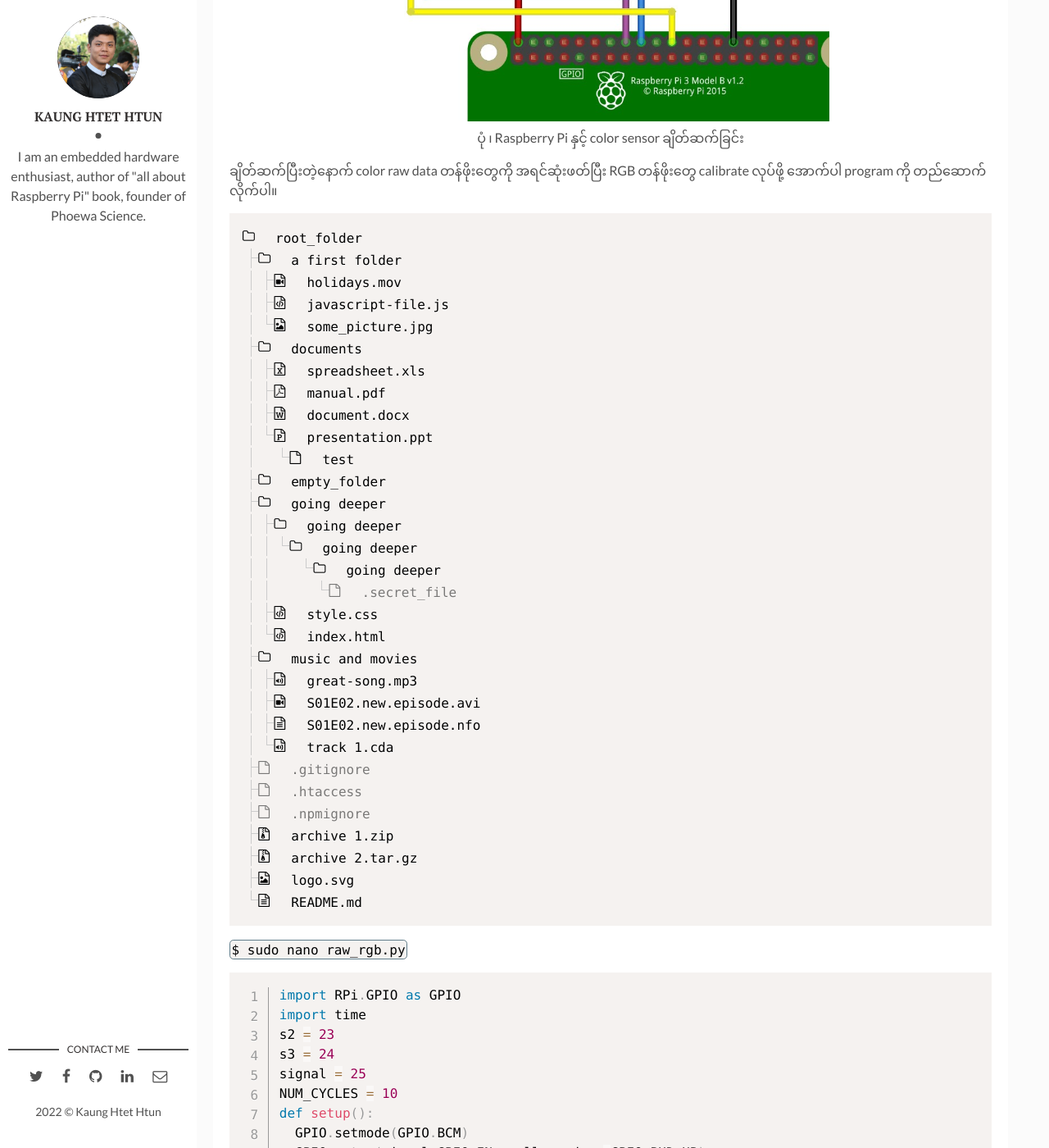
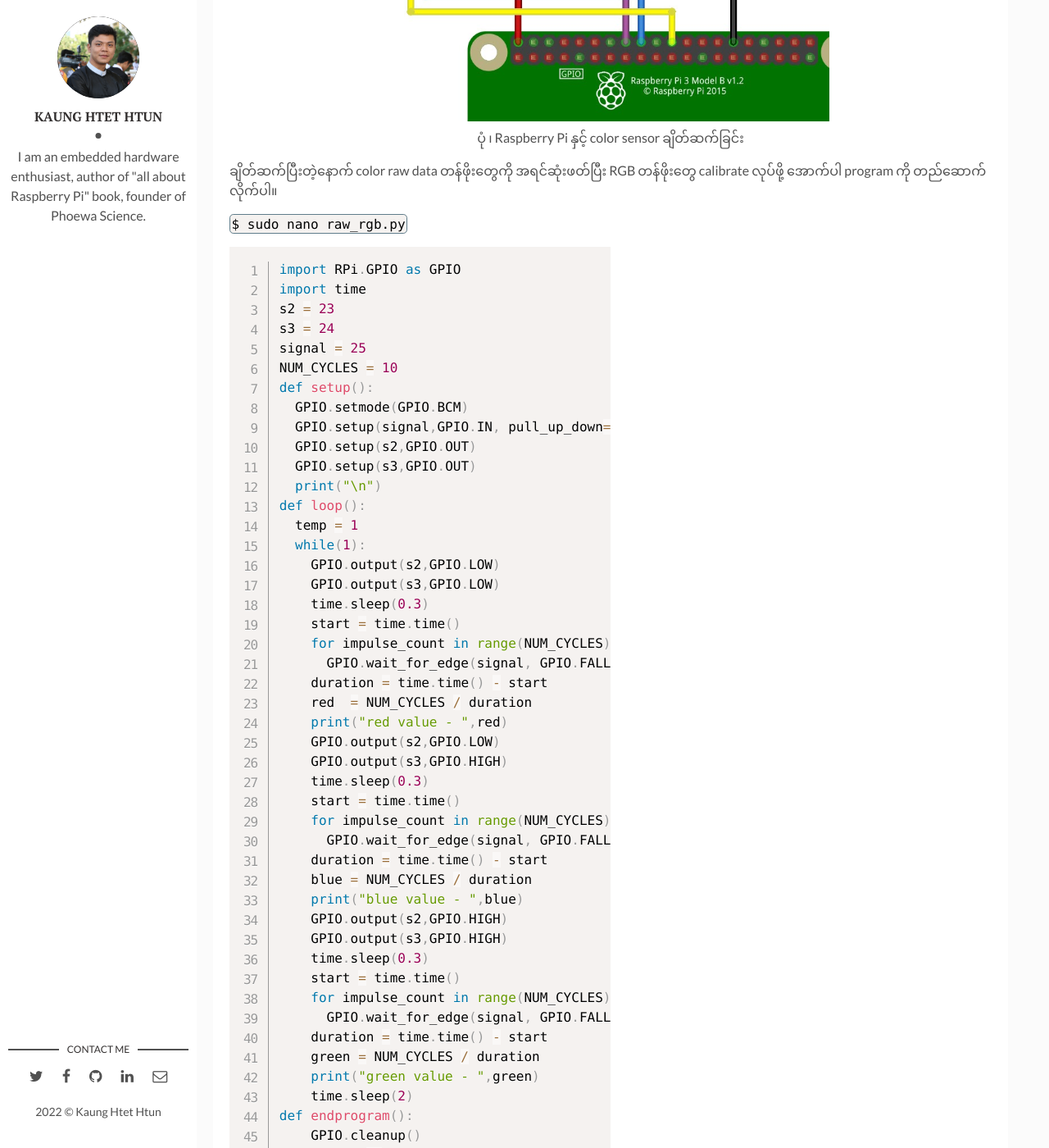
Before and after one commit to kogyikaunghtet/kogyikaunghtet.github.io, a Jekyll site: the page built from _posts/2021-1-31-rpi-color-sensor.markdown, in a window 1280 px wide and 1400 px high, scrolled down 2516 px. Shown: the whole window at 82% size. Built offline with Jekyll 4.4.1, drawn with Linux system fonts in a browser that asks for light colours; comment, search, counter and statistics services are not loaded; some of the changed text lies outside the part shown.

Commit message:
Initial commit

```diff
--- a/_posts/2021-1-31-rpi-color-sensor.markdown
+++ b/_posts/2021-1-31-rpi-color-sensor.markdown
@@ -50,38 +50,6 @@ OUT | BCMGPIO 25
 </p>
 
 ချိတ်ဆက်ပြီးတဲ့နောက် color raw data တန်ဖိုးတွေကို အရင်ဆုံးဖတ်ပြီး RGB တန်ဖိုးတွေ calibrate လုပ်ဖို့ အောက်ပါ program ကို တည်ဆောက်လိုက်ပါ။
-
-<pre><code class="language-treeview">root_folder/
-|-- a first folder/
-|   |-- holidays.mov
-|   |-- javascript-file.js
-|   `-- some_picture.jpg
-|-- documents/
-|   |-- spreadsheet.xls
-|   |-- manual.pdf
-|   |-- document.docx
-|   `-- presentation.ppt
-|       `-- test
-|-- empty_folder/
-|-- going deeper/
-|   |-- going deeper/
-|   |   `-- going deeper/
-|   |        `-- going deeper/
-|   |            `-- .secret_file
-|   |-- style.css
-|   `-- index.html
-|-- music and movies/
-|   |-- great-song.mp3
-|   |-- S01E02.new.episode.avi
-|   |-- S01E02.new.episode.nfo
-|   `-- track 1.cda
-|-- .gitignore
-|-- .htaccess
-|-- .npmignore
-|-- archive 1.zip
-|-- archive 2.tar.gz
-|-- logo.svg
-`-- README.md</code></pre>
 
 `$ sudo nano raw_rgb.py`
 
```
Also changed, not shown: assets/css/prism.css.
